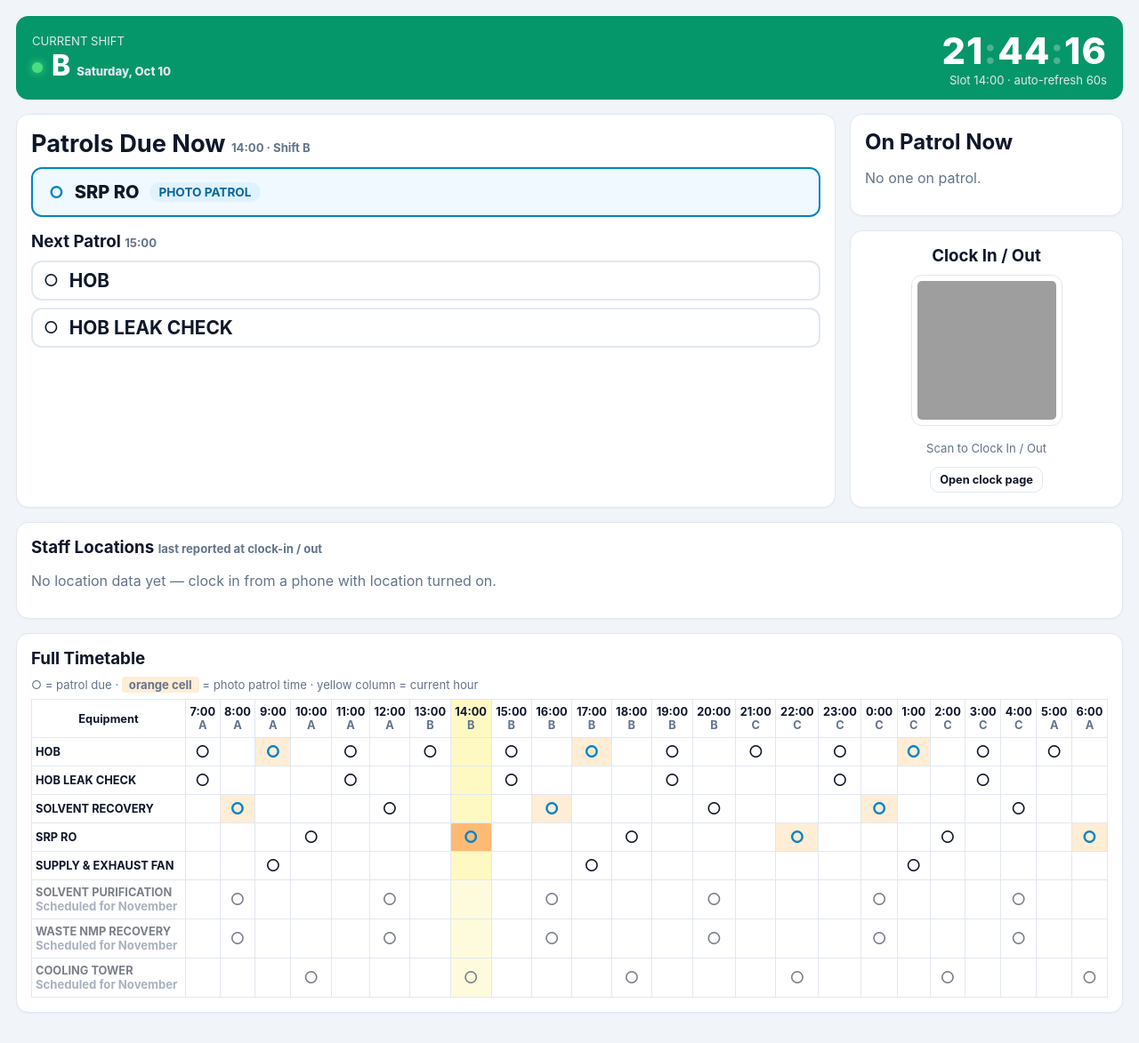
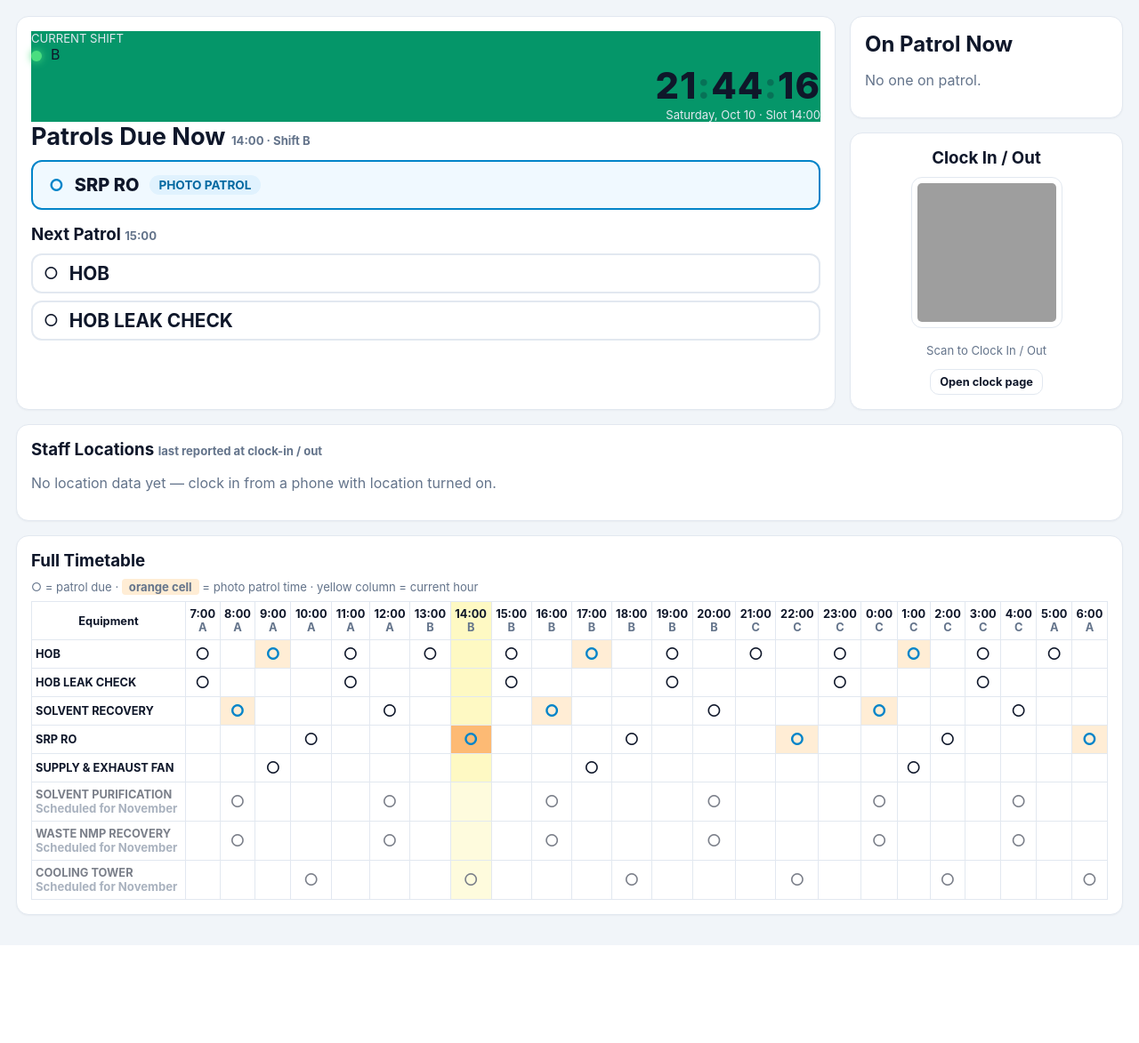
Before and after one commit to jungg181/patrol-timetable, a Flask app: page / in a window 1280 px wide. Shown: the part 57-1230 px from the top of the page at 89% size. After the commit the page ends 1120 px from the top, so only its background shows below. Run offline with Flask 3, Linux system fonts and the light colour scheme; grey boxes are pictures that could not be loaded.

Commit message:
Shift banner inside due-now panel

```diff
--- a/templates/dashboard.html
+++ b/templates/dashboard.html
@@ -6,19 +6,18 @@
 {% endblock %}
 {% block wrapclass %}wide{% endblock %}
 {% block body %}
-<div class="shift-banner" style="background:{{ shift.color if shift else '#475569' }}">
-  <div>
-    <div class="small" style="color:#e2e8f0">CURRENT SHIFT</div>
-    <div class="t"><span class="livedot blink"></span>{{ shift.name if shift else '—' }} <span class="small" style="color:#e2e8f0">{{ now.strftime('%A, %b %d') }}</span></div>
-  </div>
-  <div style="margin-left:auto;text-align:right">
-    <div class="clock" id="clock">--:--:--</div>
-    <div class="small" style="color:#e2e8f0">Slot {{ slots[slot_idx].label }} · auto-refresh 60s</div>
-  </div>
-</div>
-
 <div class="grid-dash">
   <div class="card due-now">
+    <div class="shift-head" style="background:{{ shift.color if shift else '#475569' }}">
+      <div>
+        <div class="small" style="color:#e2e8f0">CURRENT SHIFT</div>
+        <div class="t"><span class="livedot blink"></span>{{ shift.name if shift else '—' }}</div>
+      </div>
+      <div style="margin-left:auto;text-align:right">
+        <div class="clock" id="clock">--:--:--</div>
+        <div class="small" style="color:#e2e8f0">{{ now.strftime('%A, %b %d') }} · Slot {{ slots[slot_idx].label }}</div>
+      </div>
+    </div>
     <h2>Patrols Due Now <span class="muted small">{{ slots[slot_idx].label }} · Shift {{ slots[slot_idx].shift }}</span></h2>
     {% if due %}
       {% for p in due %}
```
